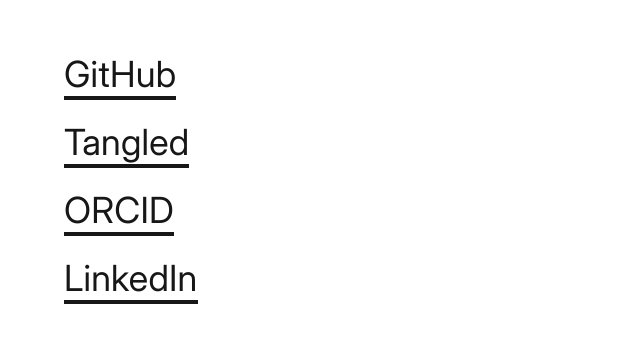
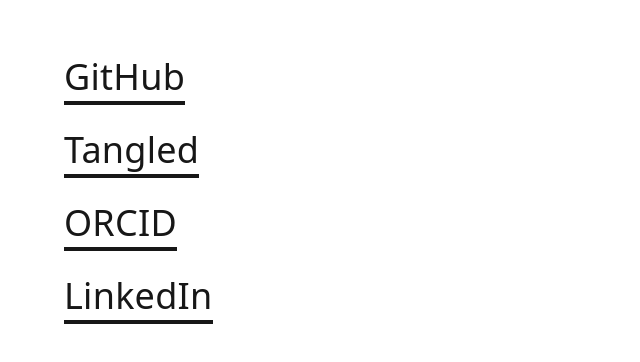
Before and after one commit to talal/talal.github.io, a plain HTML site: page index.html in a window 1280 px wide. Shown: the part 108-470 px from the top of the page, without its empty margins (0-640 px from the left). Drawn offline with Linux system fonts and the light colour scheme.

Commit message:
Clean up

```diff
--- a/index.html
+++ b/index.html
@@ -3,39 +3,56 @@
 	<head>
 		<meta charset="utf-8">
 		<title>Muhammad Talal Anwar</title>
-		<meta name="description" content="Muhammad Talal Anwar">
+		<meta name="description" content="Personal website of Muhammad Talal Anwar">
 		<meta name="viewport" content="width=device-width, initial-scale=1">
-		<link rel="preload" as="font" type="font/woff2" href="InterDisplay-Regular.woff2" crossorigin>
+		<meta name="color-scheme" content="light dark">
+		<link rel="canonical" href="https://mtalalanwar.com/">
+		<link rel="icon" href="favicon.ico" sizes="any">
 		<style>
-			@font-face {
-				font-family: 'Inter Display';
-				font-style: normal;
-				font-weight: 400;
-				font-display: swap;
-				src: url('InterDisplay-Regular.woff2') format('woff2');
-			}
 			:root {
-				font-family: 'Inter Display', sans-serif;
-				font-feature-settings: 'liga' 1, 'calt' 1; /* fix for Chrome */
+				font-family: system-ui, -apple-system, BlinkMacSystemFont, 'Segoe UI', Roboto, sans-serif;
+				color-scheme: light dark;
 			}
 
 			body {
 				margin: 0;
-				padding-top: 10rem;
-				padding-left: 4rem;
+				padding: 10rem 2rem 4rem 4rem;
+				background-color: #ffffff;
 				color: #171717;
 			}
 
-			.links-container {
+			main {
+				max-width: 800px;
+			}
+
+			@media (max-width: 640px) {
+				body {
+					padding: 4rem 1.5rem;
+				}
+			}
+
+			.sr-only {
+				position: absolute;
+				width: 1px;
+				height: 1px;
+				padding: 0;
+				margin: -1px;
+				overflow: hidden;
+				clip: rect(0, 0, 0, 0);
+				white-space: nowrap;
+				border: 0;
+			}
+
+			.links-list {
+				list-style: none;
+				margin: 0;
+				padding: 0;
 				display: flex;
 				flex-direction: column;
 				gap: 1.5rem;
-				width: 100%;
-				max-width: 800px;
 			}
 
-			h1 {
-				margin: 0;
+			.links-list li {
 				font-size: 36px;
 				font-weight: 400;
 				letter-spacing: 0.25px;
@@ -45,15 +62,25 @@
 				color: inherit;
 				text-decoration: none;
 				text-underline-offset: 5px;
-				border-bottom: currentColor 4px solid;
-				transition: border-color 0.15s;
+				border-bottom: 4px solid currentColor;
+				transition: border-color 0.15s, color 0.15s;
 			}
 
 			a:hover {
 				color: #0055ff;
-				border-bottom: none;
+				border-bottom-color: transparent;
 				text-decoration: underline wavy #171717;
 				text-underline-offset: 9px;
+			}
+
+			a:focus-visible {
+				color: #0055ff;
+				border-bottom-color: transparent;
+				text-decoration: underline wavy #171717;
+				text-underline-offset: 9px;
+				outline: 2px solid currentColor;
+				outline-offset: 6px;
+				border-radius: 2px;
 			}
 
 			@media (prefers-color-scheme: dark) {
@@ -62,7 +89,8 @@
 					color: #cccccc;
 				}
 
-				a:hover {
+				a:hover,
+				a:focus-visible {
 					color: #66b3ff;
 					text-decoration-color: #cccccc;
 				}
@@ -71,11 +99,16 @@
 	</head>
 
 	<body>
-		<main class="links-container">
-			<h1><a href="https://github.com/talal">GitHub</a></h1>
-			<h1><a href="https://tangled.org/talal.dev">Tangled</a></h1>
-			<h1><a href="https://orcid.org/0009-0007-9477-0055">ORCID</a></h1>
-			<h1><a href="https://www.linkedin.com/in/m-t-anwar">LinkedIn</a></h1>
+		<main>
+			<h1 class="sr-only">Muhammad Talal Anwar</h1>
+			<nav aria-label="Personal links">
+				<ul class="links-list">
+					<li><a href="https://github.com/talal" rel="me">GitHub</a></li>
+					<li><a href="https://tangled.org/talal.dev" rel="me">Tangled</a></li>
+					<li><a href="https://orcid.org/0009-0007-9477-0055" rel="me">ORCID</a></li>
+					<li><a href="https://www.linkedin.com/in/m-t-anwar" rel="me">LinkedIn</a></li>
+				</ul>
+			</nav>
 		</main>
 	</body>
 </html>
```
Also changed, not shown: InterDisplay-Regular.woff2 (deleted).
